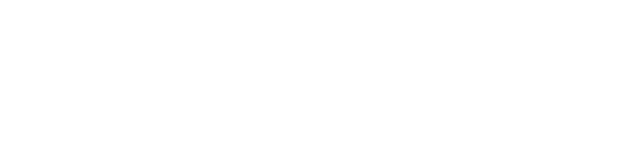
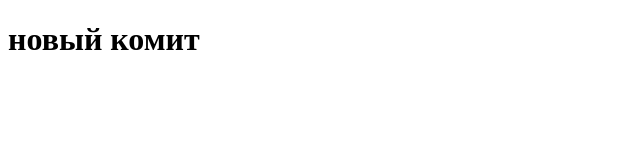
Before and after one commit to Mikhail9923/new-project, a plain HTML site: page index.html in a window 1280 px wide. Shown: the whole page, without its empty margins (0-640 px from the left). Drawn offline with Linux system fonts and the light colour scheme.

Commit message:
title added

```diff
--- a/index.html
+++ b/index.html
@@ -7,6 +7,7 @@
     <title>Document</title>
 </head>
 <body>
+    <h1 class="title">новый комит</h1>
 
 </body>
 </html>
```
